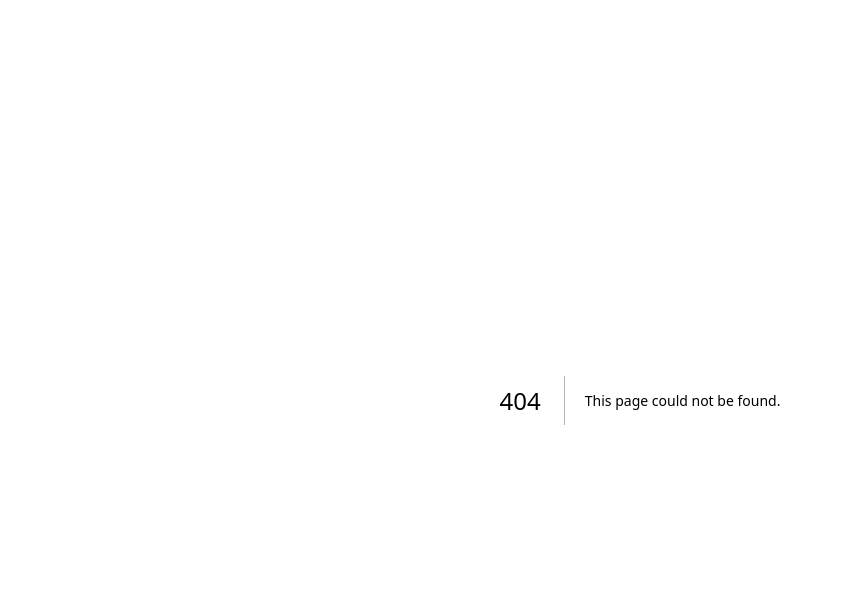
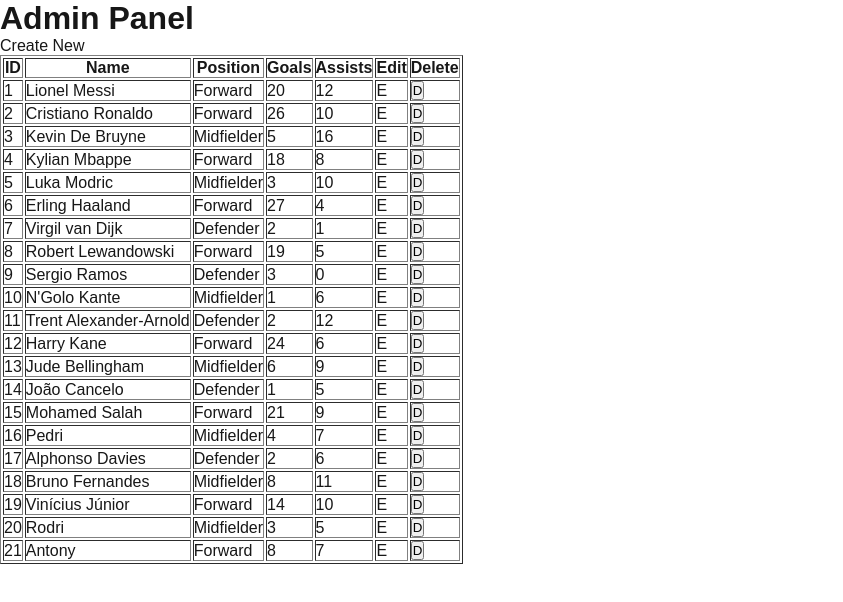
Before and after one commit to AyushChopraAwesome/footy, a Next.js app: page /admin in a window 1280 px wide. Before the commit this address had no page. Shown: the top 602 px of the page, without its empty margins (0-843 px from the left). Built offline with nearby package versions, Linux system fonts and the light colour scheme; data requests are answered from the project's data file.

Commit message:
admin page layout

```diff
--- /dev/null
+++ b/app/admin/page.js
@@ -0,0 +1,45 @@
+import Link from "next/link";
+
+export const dynamic = "force-dynamic";
+
+async function getPlayers() {
+  const res = await fetch("http://127.0.0.1:4000/footy");
+  return res.json();
+}
+
+export default async function AdminPage() {
+  const players = await getPlayers();
+
+  return (
+    <main>
+      <h1>Admin Panel</h1>
+      <p><Link href="/admin/create">Create New</Link></p>
+      <table border="1" cellPadding="8">
+        <thead>
+          <tr>
+            <th>ID</th>
+            <th>Name</th>
+            <th>Position</th>
+            <th>Goals</th>
+            <th>Assists</th>
+            <th>Edit</th>
+            <th>Delete</th>
+          </tr>
+        </thead>
+        <tbody>
+          {players.map((player) => (
+            <tr key={player.id}>
+              <td>{player.id}</td>
+              <td>{player.player_name}</td>
+              <td>{player.position}</td>
+              <td>{player.goals}</td>
+              <td>{player.assists}</td>
+              <td><Link href={`/admin/edit/${player.id}`}>E</Link></td>
+              <td><form action={`/admin/delete/${player.id}`} method="POST"><button type="submit">D</button></form></td>
+            </tr>
+          ))}
+        </tbody>
+      </table>
+    </main>
+  );
+}
```
